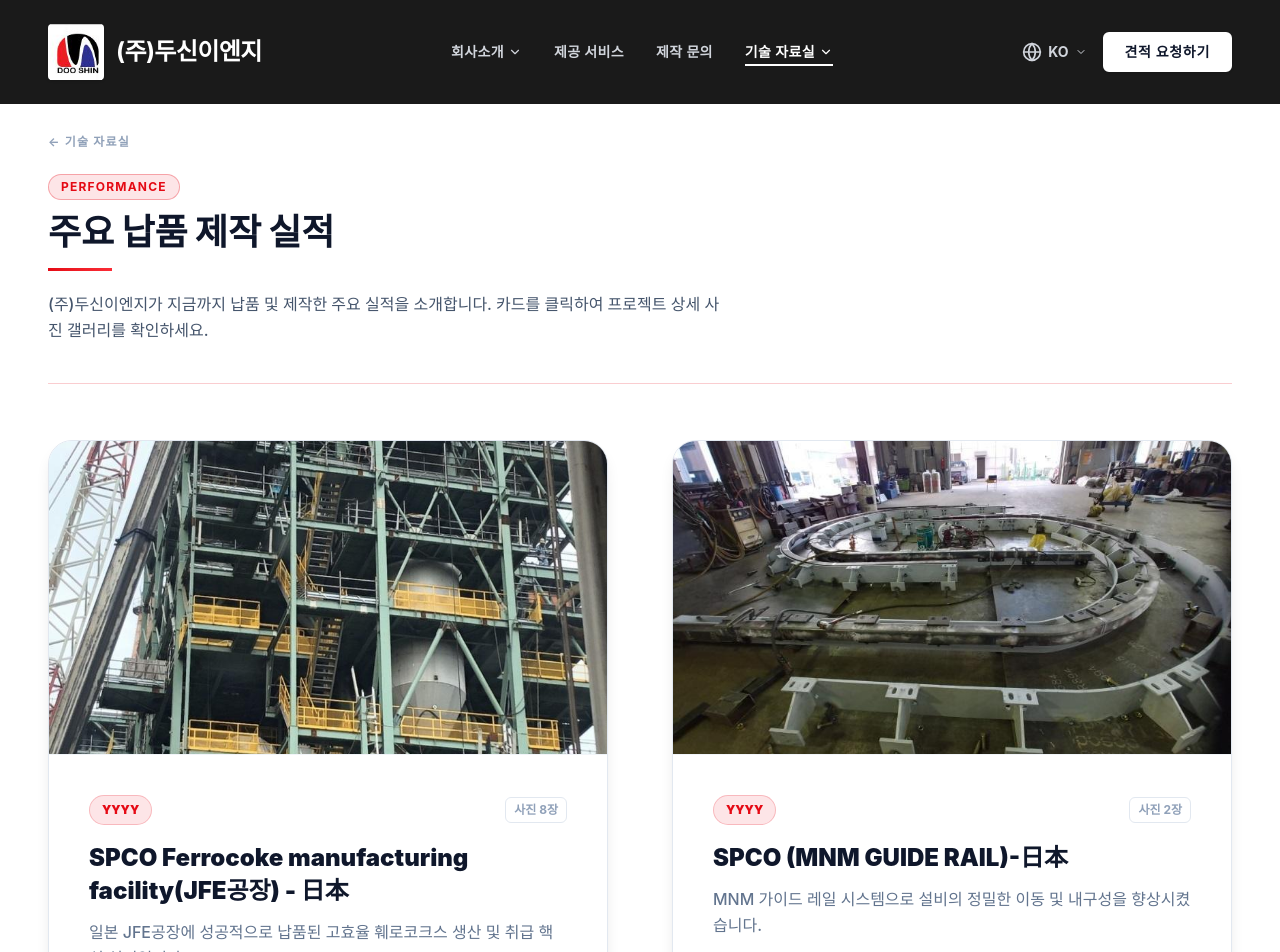
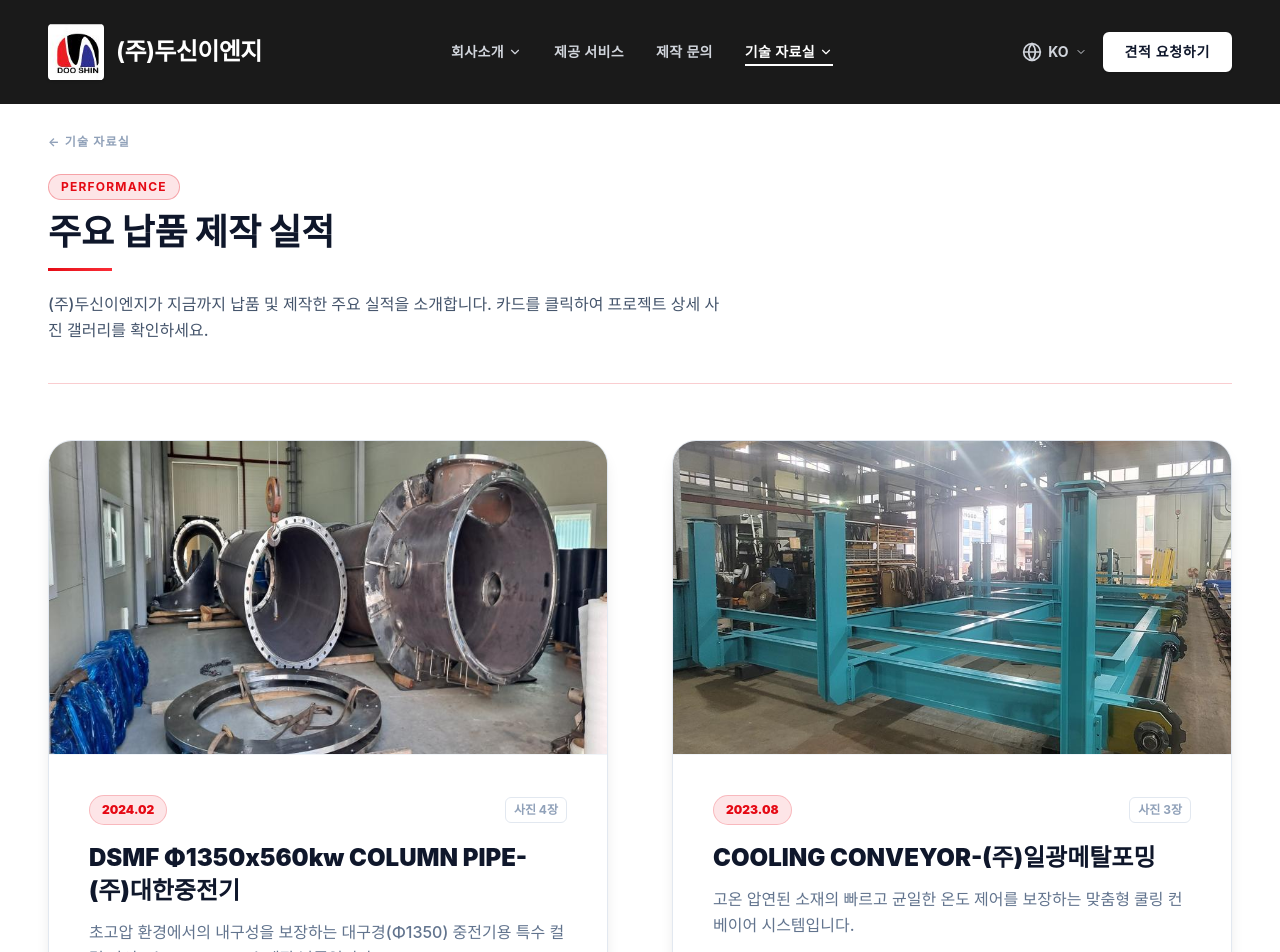
Before and after one commit to tlsdnjsrb369-creator/dushin-landing, a Next.js app: page /archives/performance in a window 1280 px wide. Shown: the top 952 px of the page. Built offline with nearby package versions, Linux system fonts and the light colour scheme; a web font is replaced by a local one.

Commit message:
실적 연도 입력+최신순 정렬

```diff
--- a/src/app/archives/performance/page.js
+++ b/src/app/archives/performance/page.js
@@ -15,7 +15,7 @@
     {
       id: 1,
       title: t('perf1_title'),
-      date: "YYYY",
+      date: "2019.01",
       description: t('perf1_desc'),
       thumbnail: "/images/spco-1.jpg",
       images: [
@@ -26,7 +26,7 @@
     {
       id: 2,
       title: t('perf2_title'),
-      date: "YYYY",
+      date: "2019.07",
       description: t('perf2_desc'),
       thumbnail: "/images/spco-mnm-1.jpg",
       images: ["/images/spco-mnm-1.jpg", "/images/spco-mnm-2.jpg"]
@@ -34,7 +34,7 @@
     {
       id: 3,
       title: t('perf3_title'),
-      date: "YYYY",
+      date: "2018.02",
       description: t('perf3_desc'),
       thumbnail: "/images/jfe-cooler-1.jpg",
       images: ["/images/jfe-cooler-1.jpg", "/images/jfe-cooler-2.jpg", "/images/jfe-cooler-3.jpg", "/images/jfe-cooler-4.jpg", "/images/jfe-cooler-5.jpg", "/images/jfe-cooler-6.jpg"]
@@ -42,7 +42,7 @@
     {
       id: 4,
       title: t('perf4_title'),
-      date: "YYYY",
+      date: "2016.08",
       description: t('perf4_desc'),
       thumbnail: "/images/mhises-2.jpg",
       images: ["/images/mhises-2.jpg", "/images/mhises-1.jpg"]
@@ -50,7 +50,7 @@
     {
       id: 5,
       title: t('perf5_title'),
-      date: "YYYY",
+      date: "2019.04",
       description: t('perf5_desc'),
       thumbnail: "/images/mhi-lf-1.jpg",
       images: ["/images/mhi-lf-1.jpg"]
@@ -58,7 +58,7 @@
     {
       id: 6,
       title: t('perf6_title'),
-      date: "YYYY",
+      date: "2022.03",
       description: t('perf6_desc'),
       thumbnail: "/images/nmf-ring-1.jpg",
       images: ["/images/nmf-ring-1.jpg", "/images/nmf-ring-2.jpg"]
@@ -66,7 +66,7 @@
     {
       id: 7,
       title: t('perf7_title'),
-      date: "YYYY",
+      date: "2016.08",
       description: t('perf7_desc'),
       thumbnail: "/images/nse-steel-1.jpg",
       images: ["/images/nse-steel-1.jpg", "/images/nse-steel-2.jpg", "/images/nse-steel-3.jpg", "/images/nse-steel-4.jpg", "/images/nse-steel-5.jpg", "/images/nse-steel-6.jpg", "/images/nse-steel-7.jpg", "/images/nse-steel-8.jpg", "/images/nse-steel-9.jpg"]
@@ -74,7 +74,7 @@
     {
       id: 8,
       title: t('perf8_title'),
-      date: "YYYY",
+      date: "2023.05",
       description: t('perf8_desc'),
       thumbnail: "/images/stc-walkway-1.jpg",
       images: ["/images/stc-walkway-1.jpg", "/images/stc-walkway-2.jpg", "/images/stc-walkway-3.jpg", "/images/stc-walkway-4.jpg", "/images/stc-walkway-5.jpg"]
@@ -82,7 +82,7 @@
     {
       id: 9,
       title: t('perf9_title'),
-      date: "YYYY",
+      date: "2014.05",
       description: t('perf9_desc'),
       thumbnail: "/images/dongkuk-cassette-1.jpg",
       images: ["/images/dongkuk-cassette-1.jpg", "/images/dongkuk-cassette-2.jpg", "/images/dongkuk-cassette-3.jpg", "/images/dongkuk-cassette-4.jpg"]
@@ -90,7 +90,7 @@
     {
       id: 10,
       title: t('perf10_title'),
-      date: "YYYY",
+      date: "2018.05",
       description: t('perf10_desc'),
       thumbnail: "/images/hyundai-buffer-1.jpg",
       images: ["/images/hyundai-buffer-1.jpg", "/images/hyundai-buffer-2.jpg"]
@@ -98,7 +98,7 @@
     {
       id: 11,
       title: t('perf11_title'),
-      date: "YYYY",
+      date: "2017.09",
       description: t('perf11_desc'),
       thumbnail: "/images/hyundai-ladle-inflow-1.jpg",
       images: ["/images/hyundai-ladle-inflow-1.jpg", "/images/hyundai-ladle-inflow-2.jpg", "/images/hyundai-ladle-inflow-3.jpg"]
@@ -106,7 +106,7 @@
     {
       id: 12,
       title: t('perf12_title'),
-      date: "YYYY",
+      date: "2018.05",
       description: t('perf12_desc'),
       thumbnail: "/images/hyundai-90t-ladle-1.jpg",
       images: ["/images/hyundai-90t-ladle-1.jpg", "/images/hyundai-90t-ladle-2.jpg", "/images/hyundai-90t-ladle-3.jpg"]
@@ -114,7 +114,7 @@
     {
       id: 13,
       title: t('perf13_title'),
-      date: "YYYY",
+      date: "2020.06",
       description: t('perf13_desc'),
       thumbnail: "/images/hyundai-roof-1.jpg",
       images: ["/images/hyundai-roof-1.jpg", "/images/hyundai-roof-2.jpg", "/images/hyundai-roof-3.jpg", "/images/hyundai-roof-4.jpg"]
@@ -122,7 +122,7 @@
     {
       id: 14,
       title: t('perf14_title'),
-      date: "YYYY",
+      date: "2020.03",
       description: t('perf14_desc'),
       thumbnail: "/images/hyundai-120t-pipe-1.jpg",
       images: ["/images/hyundai-120t-pipe-1.jpg", "/images/hyundai-120t-pipe-2.jpg", "/images/hyundai-120t-pipe-3.jpg", "/images/hyundai-120t-pipe-4.jpg"]
@@ -130,7 +130,7 @@
     {
       id: 15,
       title: t('perf15_title'),
-      date: "YYYY",
+      date: "2019.05",
       description: t('perf15_desc'),
       thumbnail: "/images/daewoo-penstock-1.jpg",
       images: ["/images/daewoo-penstock-1.jpg", "/images/daewoo-penstock-2.jpg", "/images/daewoo-penstock-3.jpg", "/images/daewoo-penstock-4.jpg", "/images/daewoo-penstock-5.jpg", "/images/daewoo-penstock-6.jpg", "/images/daewoo-penstock-7.jpg", "/images/daewoo-penstock-8.jpg", "/images/daewoo-penstock-9.jpg", "/images/daewoo-penstock-10.jpg"]
@@ -138,7 +138,7 @@
     {
       id: 16,
       title: t('perf16_title'),
-      date: "YYYY",
+      date: "2023.06",
       description: t('perf16_desc'),
       thumbnail: "/images/rcp-assembly-1.jpg",
       images: ["/images/rcp-assembly-1.jpg", "/images/rcp-assembly-2.jpg"]
@@ -146,7 +146,7 @@
     {
       id: 17,
       title: t('perf17_title'),
-      date: "YYYY",
+      date: "2022.07",
       description: t('perf17_desc'),
       thumbnail: "/images/press-bending-1.jpg",
       images: ["/images/press-bending-1.jpg", "/images/press-bending-2.jpg", "/images/press-bending-3.jpg", "/images/press-bending-4.jpg", "/images/press-bending-5.jpg", "/images/press-bending-6.jpg", "/images/press-bending-7.jpg", "/images/press-bending-8.jpg"]
@@ -154,7 +154,7 @@
     {
       id: 18,
       title: t('perf18_title'),
-      date: "YYYY",
+      date: "2023.08",
       description: t('perf18_desc'),
       thumbnail: "/images/cooling-conveyor-1.jpg",
       images: ["/images/cooling-conveyor-1.jpg", "/images/cooling-conveyor-2.jpg", "/images/cooling-conveyor-3.jpg"]
@@ -162,7 +162,7 @@
     {
       id: 19,
       title: t('perf19_title'),
-      date: "YYYY",
+      date: "2022.05",
       description: t('perf19_desc'),
       thumbnail: "/images/samsung-base-1.jpg",
       images: ["/images/samsung-base-1.jpg", "/images/samsung-base-2.jpg", "/images/samsung-base-3.jpg", "/images/samsung-base-4.jpg", "/images/samsung-base-5.jpg"]
@@ -170,12 +170,12 @@
     {
       id: 20,
       title: t('perf20_title'),
-      date: "YYYY",
+      date: "2024.02",
       description: t('perf20_desc'),
       thumbnail: "/images/dsmf-pipe-1.jpg",
       images: ["/images/dsmf-pipe-1.jpg", "/images/dsmf-pipe-2.jpg", "/images/dsmf-pipe-3.jpg", "/images/dsmf-pipe-4.jpg"]
     }
-  ];
+  ].sort((a, b) => b.date.localeCompare(a.date));
 
   const hasItems = projects.length > 0;
 
```
